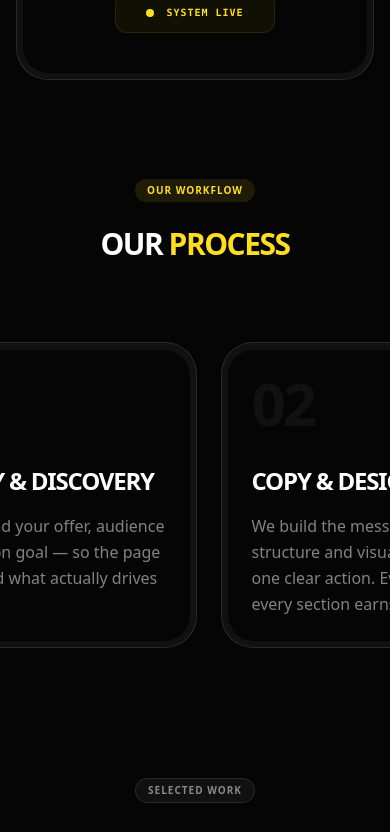
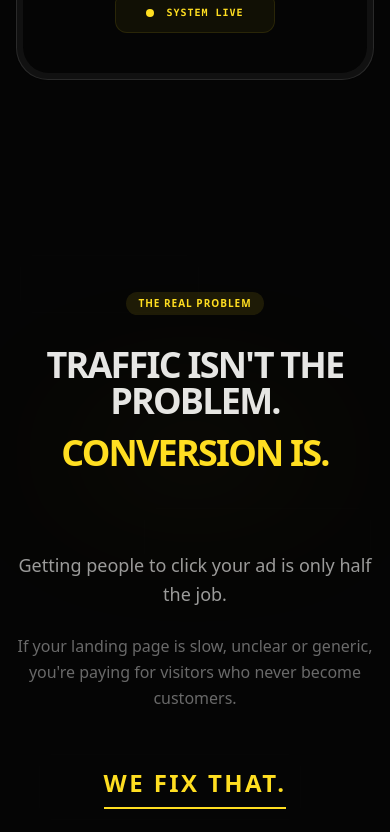
Before and after one commit to emersonbruno46-debug/idealsolutionsen, a React (Vite) app: page / in a window 390 px wide. Shown: the part 3480-4312 px from the top of the page. Built offline with nearby package versions, Linux system fonts and the light colour scheme; the HTML template or start-up script is replaced by a standard one.

Commit message:
feat: implement scroll-driven problem section using ScrollTrigger

```diff
--- a/src/pages/PremiumLanding.tsx
+++ b/src/pages/PremiumLanding.tsx
@@ -1,12 +1,15 @@
 import React, { useState, useEffect, useRef } from "react";
 import { motion, AnimatePresence } from "framer-motion";
 import gsap from "gsap";
+import { ScrollTrigger } from "gsap/ScrollTrigger";
 import { useGSAP } from "@gsap/react";
 import {
   Palette, Share2, Globe, ArrowRight, Star, Sparkles, Gem,
   Instagram, Linkedin, Twitter, Menu, X
 } from "lucide-react";
 import { LogoPremium } from "@/components/premium/LogoPremium";
+
+gsap.registerPlugin(ScrollTrigger);
 
 const useAutoScroll = () => {
   const scrollRef = useRef<HTMLDivElement>(null);
@@ -343,6 +346,7 @@ const PremiumLanding = () => {
   const processScroll = useAutoScroll();
   const portfolioScroll = useAutoScroll();
   const heroRef = useRef<HTMLDivElement>(null);
+  const problemRef = useRef<HTMLDivElement>(null);
 
   useGSAP(() => {
     if (!heroRef.current) return;
@@ -408,6 +412,83 @@ const PremiumLanding = () => {
       "-=0.4"
     );
   }, { scope: heroRef });
+
+  useGSAP(() => {
+    if (!problemRef.current) return;
+    const prefersReducedMotion = window.matchMedia("(prefers-reduced-motion: reduce)").matches;
+    if (prefersReducedMotion) {
+      gsap.set([
+        ".problem-eyebrow",
+        ".problem-text-traffic",
+        ".problem-text-conversion",
+        ".vanity-word",
+        ".problem-details"
+      ], { opacity: 1, y: 0, yPercent: 0, scale: 1 });
+      return;
+    }
+
+    const mm = gsap.matchMedia();
+
+    // Desktop: Pinned scroll sequence
+    mm.add("(min-width: 1024px)", () => {
+      const tl = gsap.timeline({
+        scrollTrigger: {
+          trigger: problemRef.current,
+          start: "top top",
+          end: "+=180%",
+          scrub: 1,
+          pin: true,
+          anticipatePin: 1
+        }
+      });
+
+      // 1. Exibir eyebrow e iniciar "TRAFFIC ISN'T THE PROBLEM"
+      tl.to(".problem-eyebrow", { opacity: 1, y: 0, duration: 1 })
+        .to(".problem-text-traffic", { opacity: 1, duration: 1 }, "-=0.5")
+
+        // 2. Trazer palavras secundárias
+        .to(".vanity-word", { opacity: 0.35, scale: 1, duration: 2, stagger: 0.6 }, "-=0.5")
+
+        // 3. Diminuir dominância de "TRAFFIC"
+        .to(".problem-text-traffic", { opacity: 0.15, duration: 1.5 }, "-=0.5")
+
+        // 4. Mostrar "CONVERSION IS"
+        .to(".problem-text-conversion", { opacity: 1, y: 0, duration: 2 }, "-=0.8")
+
+        // 5. Detalhes finais e "WE FIX THAT"
+        .to(".problem-details", { opacity: 1, y: 0, duration: 2.5 }, "-=0.5");
+    });
+
+    // Mobile: Normal scroll entry
+    mm.add("(max-width: 1023px)", () => {
+      const tl = gsap.timeline({
+        scrollTrigger: {
+          trigger: problemRef.current,
+          start: "top 75%",
+          toggleActions: "play none none none"
+        }
+      });
+
+      tl.to(".problem-eyebrow", { opacity: 1, y: 0, duration: 0.5 })
+        .to(".problem-text-traffic", { opacity: 1, duration: 0.5 }, "-=0.3")
+        .to(".problem-text-conversion", { opacity: 1, y: 0, duration: 0.6 }, "-=0.3")
+        .to(".problem-details", { opacity: 1, y: 0, duration: 0.8 }, "-=0.3");
+
+      gsap.to(".vanity-word", {
+        opacity: 0.25,
+        duration: 0.8,
+        stagger: 0.2,
+        scrollTrigger: {
+          trigger: problemRef.current,
+          start: "top 60%"
+        }
+      });
+    });
+
+    return () => {
+      mm.revert();
+    };
+  }, { scope: problemRef });
 
   useEffect(() => {
     const interval = setInterval(() => {
@@ -698,6 +779,56 @@ const PremiumLanding = () => {
           </div>
         </section>
 
+        {/* Storytelling Problem Section */}
+        <section ref={problemRef} id="problem-section" className="relative bg-[#050505] overflow-hidden lg:h-[200vh] z-20">
+          <div className="problem-container min-h-screen flex flex-col justify-center items-center px-4 lg:px-8 max-w-5xl mx-auto py-20 lg:py-0 relative">
+
+            {/* Eyebrow */}
+            <span className="problem-eyebrow inline-block px-3 py-1 bg-[#FFDE21]/10 text-[#FFDE21] rounded-full text-[10px] font-black uppercase tracking-widest mb-8 opacity-0 lg:translate-y-4">
+              THE REAL PROBLEM
+            </span>
+
+            {/* Headline */}
+            <div className="relative text-center w-full z-10 mb-8 md:mb-12">
+              <h2 className="problem-title text-4xl md:text-7xl lg:text-8xl font-black uppercase tracking-tighter leading-none mb-6">
+                <span className="problem-text-traffic block text-white/90">
+                  TRAFFIC ISN'T THE PROBLEM.
+                </span>
+                <span className="problem-text-conversion block text-[#FFDE21] drop-shadow-[0_0_80px_rgba(255,222,33,0.3)] mt-4 opacity-0 lg:translate-y-4">
+                  CONVERSION IS.
+                </span>
+              </h2>
+            </div>
+
+            {/* Secondary floating background vanity words */}
+            <div className="absolute inset-0 pointer-events-none overflow-hidden select-none">
+              <span className="vanity-word absolute text-4xl md:text-8xl font-black text-white/[0.015] border border-white/[0.02] px-4 py-2 rounded-xl top-[15%] left-[5%] md:left-[10%] uppercase tracking-widest opacity-0 lg:scale-95">
+                CLICKS
+              </span>
+              <span className="vanity-word absolute text-4xl md:text-8xl font-black text-white/[0.015] border border-white/[0.02] px-4 py-2 rounded-xl top-[45%] right-[5%] md:right-[8%] uppercase tracking-widest opacity-0 lg:scale-95">
+                VISITORS
+              </span>
+              <span className="vanity-word absolute text-5xl md:text-9xl font-black text-white/[0.015] border border-white/[0.02] px-4 py-2 rounded-xl bottom-[18%] left-[10%] md:left-[15%] uppercase tracking-widest opacity-0 lg:scale-95">
+                TRAFFIC
+              </span>
+            </div>
+
+            {/* Supporting copy & end statement */}
+            <div className="problem-details text-center max-w-2xl mx-auto mt-6 flex flex-col items-center gap-6 opacity-0 lg:translate-y-8">
+              <p className="text-lg md:text-2xl text-white/60 leading-relaxed font-medium">
+                Getting people to click your ad is only half the job.
+              </p>
+              <p className="text-base md:text-xl text-white/40 leading-relaxed font-normal">
+                If your landing page is slow, unclear or generic, you're paying for visitors who never become customers.
+              </p>
+              <div className="problem-fix text-2xl md:text-4xl font-black text-[#FFDE21] uppercase tracking-widest mt-8 border-b-2 border-[#FFDE21] pb-2">
+                WE FIX THAT.
+              </div>
+            </div>
+
+          </div>
+        </section>
+
         {/* Process Section */}
         <section id="process" className="py-12 lg:py-32 relative z-10">
           <div className="container mx-auto px-4 lg:px-8">
```
